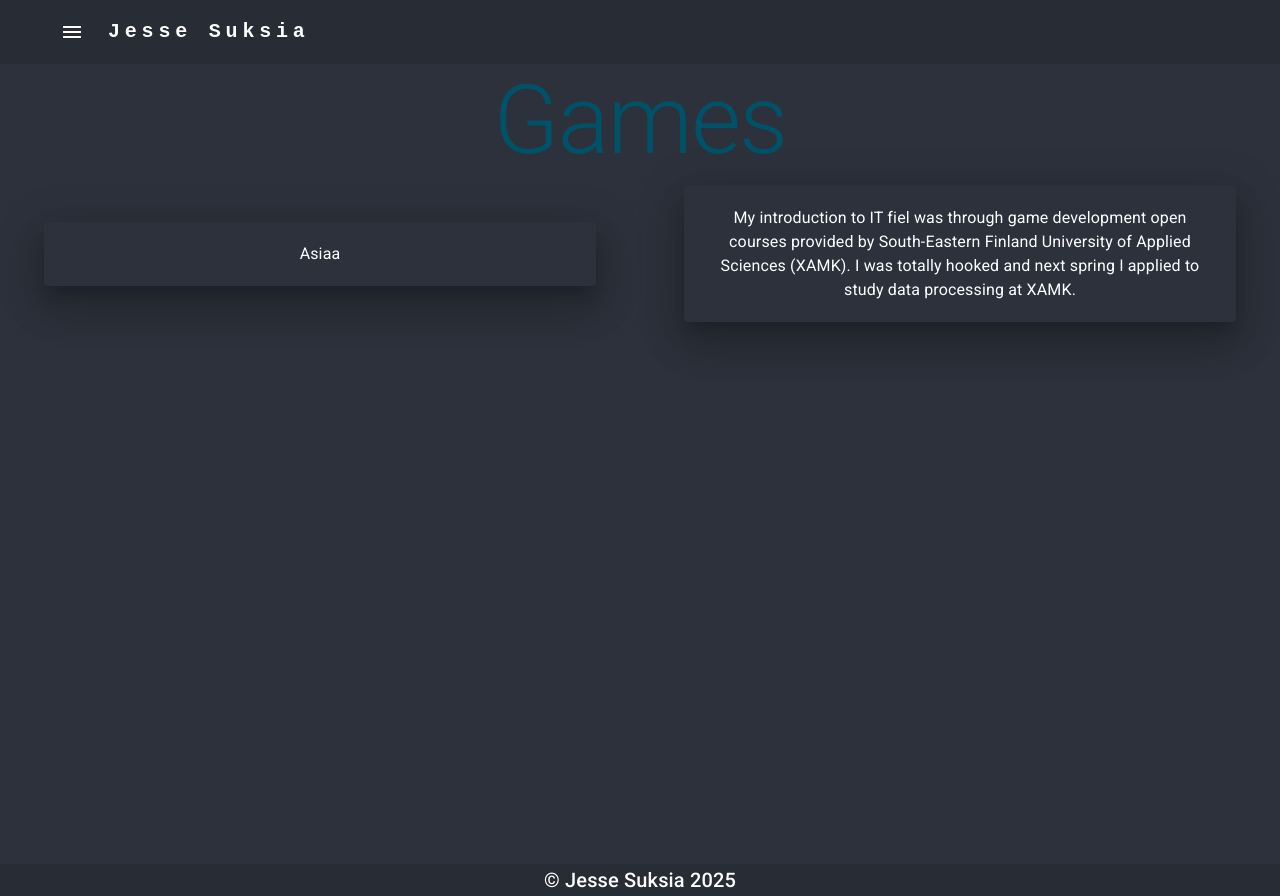
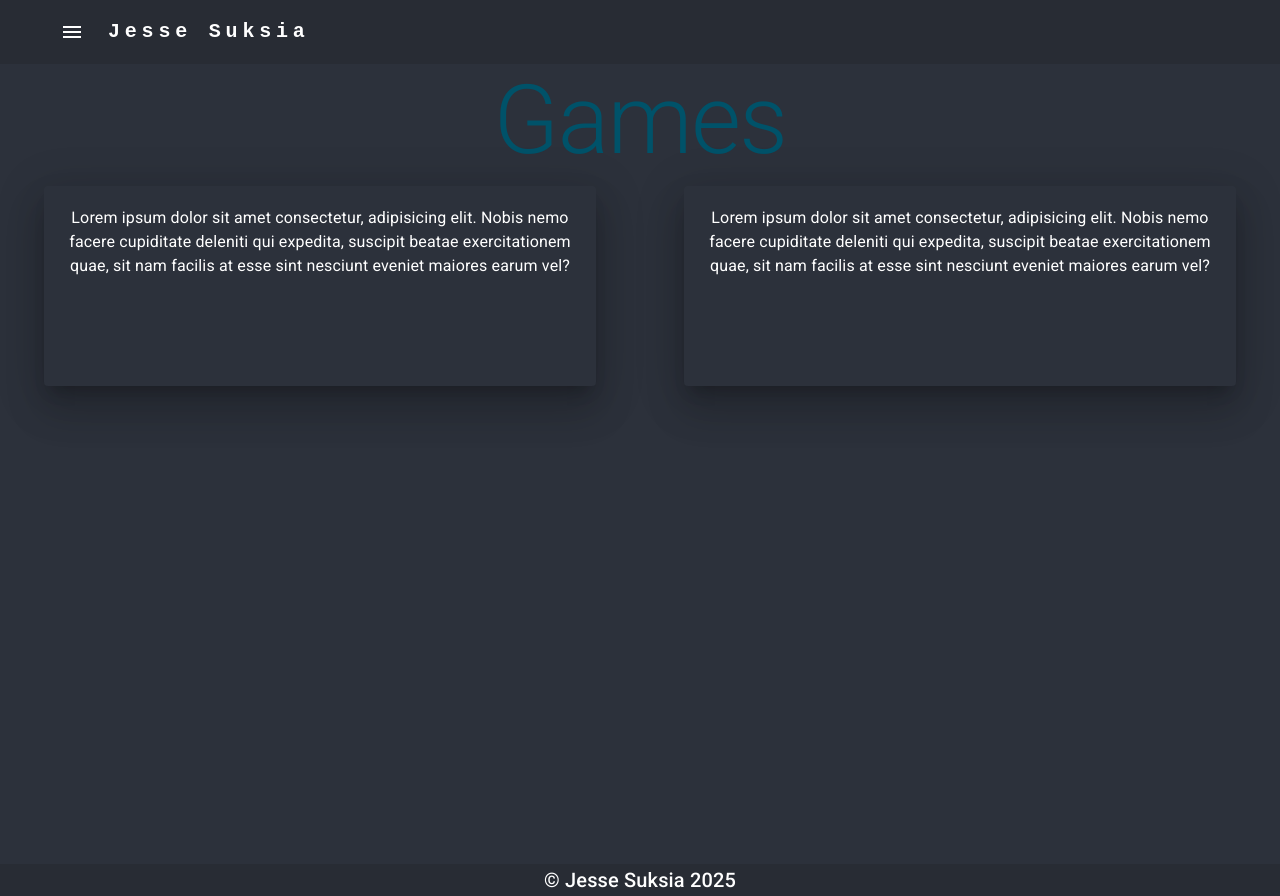
Before and after one commit to suksiaj/omat_sivut, a React (Create React App) app: page /games in a window 1280 px wide. Built offline with nearby package versions, Linux system fonts and the light colour scheme.

Commit message:
Sivujen muotoilu

```diff
--- a/src/App.css
+++ b/src/App.css
@@ -13,7 +13,7 @@
   background-color: #282c34;
   color: white;
   text-align: center;
-  position: relative ;
+  position: relative;
   bottom: 0;
 }
 
--- a/src/routes/bio.tsx
+++ b/src/routes/bio.tsx
@@ -1,5 +1,15 @@
 import { Typography, Paper, Container } from '@mui/material';
 import '../App.css';
+
+const paperStyle = {
+    marginTop: '10px',
+    width: '80%',
+    textAlign: 'center',
+    padding: '20px',
+    backgroundColor: 'inherit',
+    color: 'white',
+    minHeight: '20vh'
+};
 
 const Bio: React.FC = (): React.ReactElement => {
     return (
@@ -10,7 +20,7 @@ const Bio: React.FC = (): React.ReactElement => {
             </div>
 
             <div className="Page-content">
-                <Paper elevation={24} variant='outlined' sx={{ marginTop: '10px', width: "80%", textAlign: "center", padding: "20px" }}>
+                <Paper elevation={24} variant='outlined' sx={paperStyle}>
                     <Typography variant='h4'>Jesse Suksia</Typography>
                     <Typography>
                         Hi! I'm Jesse Suksia, data processing student and security professional from Finland.
--- a/src/routes/cyber.tsx
+++ b/src/routes/cyber.tsx
@@ -1,5 +1,15 @@
 import { Container, Grid, Paper, Typography } from '@mui/material';
 import '../App.css';
+
+const paperStyle = {
+    marginTop: '10px',
+    width: '80%',
+    textAlign: 'center',
+    padding: '20px',
+    backgroundColor: 'inherit',
+    color: 'white',
+    minHeight: '20vh'
+};
 
 const Cyber: React.FC = (): React.ReactElement => {
     return (
@@ -13,9 +23,11 @@ const Cyber: React.FC = (): React.ReactElement => {
                     <Paper
                         elevation={24}
                         variant='elevation'
-                        sx={{ marginTop: '10px', width: "80%", textAlign: "center", padding: "20px", backgroundColor: "inherit" }}>
+                        sx={paperStyle}>
                         <Typography>
-                            Asiaa
+                            Lorem ipsum dolor sit amet consectetur, adipisicing elit. Nobis nemo facere
+                            cupiditate deleniti qui expedita, suscipit beatae exercitationem quae, sit nam
+                            facilis at esse sint nesciunt eveniet maiores earum vel?
                         </Typography>
                     </Paper>
 
@@ -24,7 +36,7 @@ const Cyber: React.FC = (): React.ReactElement => {
                     <Paper
                         elevation={24}
                         variant='elevation'
-                        sx={{ marginTop: '10px', width: "80%", textAlign: "center", padding: "20px", backgroundColor: "inherit" }}>
+                        sx={paperStyle}>
                         <iframe title="TryHackMe Profile" src="https://tryhackme.com/api/v2/badges/public-profile?userPublicId=2066148" style={{ border: 'none', width: '358px' }}></iframe>
                     </Paper>
 
--- a/src/routes/games.tsx
+++ b/src/routes/games.tsx
@@ -1,8 +1,18 @@
 import { Grid, Paper, Typography } from '@mui/material';
 import '../App.css';
 
+const paperStyle = {
+    marginTop: '10px',
+    width: '80%',
+    textAlign: 'center',
+    padding: '20px',
+    backgroundColor: 'inherit',
+    color: 'white',
+    minHeight: '20vh'
+};
+
 const Games: React.FC = (): React.ReactElement => {
-    return(
+    return (
         <div className='Page'>
             <div className="Page-title">
                 <Typography variant="h1">Games</Typography>
@@ -13,9 +23,11 @@ const Games: React.FC = (): React.ReactElement => {
                     <Paper
                         elevation={24}
                         variant='elevation'
-                    sx={{ marginTop: '10px', width: "80%", textAlign: "center", padding: "20px", backgroundColor: "inherit", color: 'inherit' }}>
+                        sx={paperStyle}>
                         <Typography>
-                        Asiaa
+                            Lorem ipsum dolor sit amet consectetur, adipisicing elit. Nobis nemo facere
+                            cupiditate deleniti qui expedita, suscipit beatae exercitationem quae, sit nam
+                            facilis at esse sint nesciunt eveniet maiores earum vel?
                         </Typography>
                     </Paper>
 
@@ -24,10 +36,11 @@ const Games: React.FC = (): React.ReactElement => {
                     <Paper
                         elevation={24}
                         variant='elevation'
-                    sx={{ marginTop: '10px', width: "80%", textAlign: "center", padding: "20px", backgroundColor: "inherit", color: 'inherit' }}>
+                        sx={paperStyle}>
                         <Typography>
-                        My introduction to IT fiel was through game development open courses provided by South-Eastern Finland University of Applied Sciences (XAMK).
-                        I was totally hooked and next spring I applied to study data processing at XAMK.
+                            Lorem ipsum dolor sit amet consectetur, adipisicing elit. Nobis nemo facere
+                            cupiditate deleniti qui expedita, suscipit beatae exercitationem quae, sit nam
+                            facilis at esse sint nesciunt eveniet maiores earum vel?
                         </Typography>
                     </Paper>
 
--- a/src/routes/home.tsx
+++ b/src/routes/home.tsx
@@ -20,7 +20,7 @@ const Home: React.FC = (): React.ReactElement => {
             margin={5}
             justifyContent={'space-between'}
             sx={{backgroundColor: 'rgba(159, 210, 255, 0.5)', padding: '5px', borderRadius: '15px'}}>
-            <Link href='/home' underline='hover' color='inherit'>
+            <Link href='/software' underline='hover' color='inherit'>
               <Typography variant='h5'>Software</Typography>
             </Link>
             |
@@ -32,7 +32,7 @@ const Home: React.FC = (): React.ReactElement => {
               <Typography variant='h5'>Games</Typography>
             </Link>
             |
-            <Link href='/sec' underline='hover' color='inherit'>
+            <Link href='/security' underline='hover' color='inherit'>
               <Typography variant='h5'>Safety & Security</Typography>
             </Link>
 
--- a/src/routes/security.tsx
+++ b/src/routes/security.tsx
@@ -1,8 +1,18 @@
 import { Grid, Paper, Typography } from '@mui/material';
 import '../App.css';
 
+const paperStyle = {
+    marginTop: '10px',
+    width: '80%',
+    textAlign: 'center',
+    padding: '20px',
+    backgroundColor: 'inherit',
+    color: 'white',
+    minHeight: '20vh'
+};
+
 const Security: React.FC = (): React.ReactElement => {
-    return(
+    return (
         <div className='Page'>
             <div className="Page-title">
                 <Typography variant="h1">Security</Typography>
@@ -13,9 +23,11 @@ const Security: React.FC = (): React.ReactElement => {
                     <Paper
                         elevation={24}
                         variant='elevation'
-                    sx={{ marginTop: '10px', width: "80%", textAlign: "center", padding: "20px", backgroundColor: "inherit" }}>
+                        sx={paperStyle}>
                         <Typography>
-                        Asiaa
+                            Lorem ipsum dolor sit amet consectetur, adipisicing elit. Nobis nemo facere
+                            cupiditate deleniti qui expedita, suscipit beatae exercitationem quae, sit nam
+                            facilis at esse sint nesciunt eveniet maiores earum vel?
                         </Typography>
                     </Paper>
 
@@ -24,9 +36,11 @@ const Security: React.FC = (): React.ReactElement => {
                     <Paper
                         elevation={24}
                         variant='elevation'
-                    sx={{ marginTop: '10px', width: "80%", textAlign: "center", padding: "20px", backgroundColor: "inherit" }}>
+                        sx={paperStyle}>
                         <Typography>
-                        Lisää asiaa
+                            Lorem ipsum dolor sit amet consectetur, adipisicing elit. Nobis nemo facere
+                            cupiditate deleniti qui expedita, suscipit beatae exercitationem quae, sit nam
+                            facilis at esse sint nesciunt eveniet maiores earum vel?
                         </Typography>
                     </Paper>
 
--- a/src/routes/sofware.tsx
+++ b/src/routes/sofware.tsx
@@ -1,8 +1,18 @@
 import { Grid, Paper, Typography } from '@mui/material';
 import '../App.css';
 
+const paperStyle = {
+    marginTop: '10px',
+    width: '80%',
+    textAlign: 'center',
+    padding: '20px',
+    backgroundColor: 'inherit',
+    color: 'white',
+    minHeight: '20vh'
+};
+
 const Software: React.FC = (): React.ReactElement => {
-    return(
+    return (
         <div className='Page'>
             <div className="Page-title">
                 <Typography variant="h1">Software</Typography>
@@ -13,9 +23,11 @@ const Software: React.FC = (): React.ReactElement => {
                     <Paper
                         elevation={24}
                         variant='elevation'
-                    sx={{ marginTop: '10px', width: "80%", textAlign: "center", padding: "20px", backgroundColor: "inherit" }}>
+                        sx={paperStyle}>
                         <Typography>
-                        Asiaa
+                            Lorem ipsum dolor sit amet consectetur, adipisicing elit. Nobis nemo facere
+                            cupiditate deleniti qui expedita, suscipit beatae exercitationem quae, sit nam
+                            facilis at esse sint nesciunt eveniet maiores earum vel?
                         </Typography>
                     </Paper>
 
@@ -24,9 +36,12 @@ const Software: React.FC = (): React.ReactElement => {
                     <Paper
                         elevation={24}
                         variant='elevation'
-                    sx={{ marginTop: '10px', width: "80%", textAlign: "center", padding: "20px", backgroundColor: "inherit" }}>
+                        sx={paperStyle}
+                    >
                         <Typography>
-                        Lisää asiaa
+                            Lorem ipsum dolor sit amet consectetur adipisicing elit. Modi,
+                            quibusdam voluptate id impedit placeat molestias obcaecati ullam iusto,
+                            amet maiores incidunt non. Quia minima est perspiciatis ea temporibus reprehenderit soluta.
                         </Typography>
                     </Paper>
 
```
Lines whose indentation alone changed are shown as unchanged.
